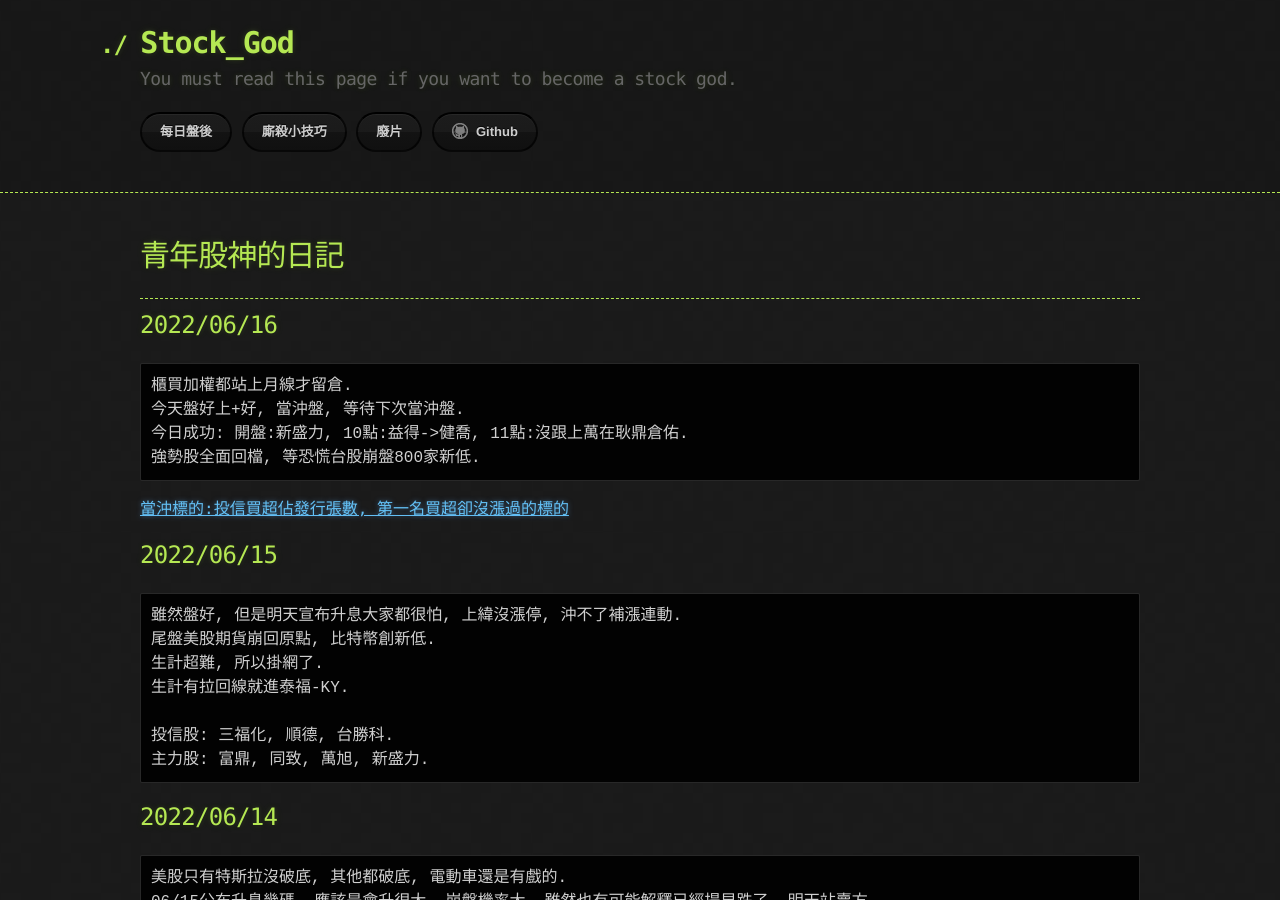
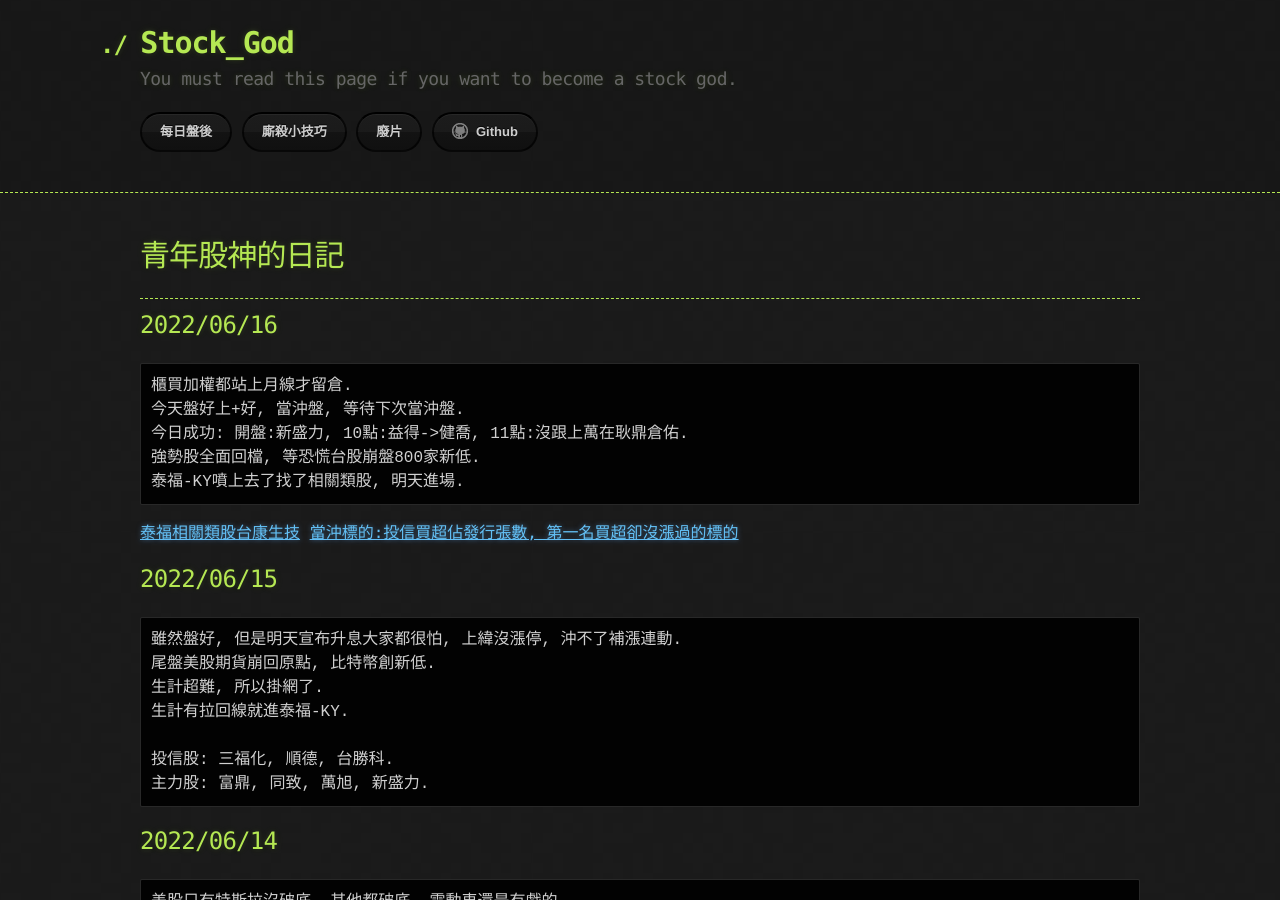
Before and after one commit to lepg5487/Stock_God, a Jekyll site: the page built from index.md, in a window 1280 px wide and 900 px high. Built offline with Jekyll 4.4.1, drawn with Linux system fonts in a browser that asks for light colours; our own code applies the rules of GitHub Pages for plain Markdown files.

Commit message:
Update index.md

````diff
--- a/index.md
+++ b/index.md
@@ -12,8 +12,11 @@ layout: testlayouts
 今天盤好上+好, 當沖盤, 等待下次當沖盤.
 今日成功: 開盤:新盛力, 10點:益得->健喬, 11點:沒跟上萬在耿鼎倉佑.
 強勢股全面回檔, 等恐慌台股崩盤800家新低.
-```
+泰福-KY噴上去了找了相關類股, 明天進場.
+```
+[泰福相關類股台康生技](http://www.genetinfo.com/trend/item/59417.html)
 [當沖標的:投信買超佔發行張數, 第一名買超卻沒漲過的標的](https://goodinfo.tw/tw/StockList.asp?RPT_TIME=&MARKET_CAT=%E7%86%B1%E9%96%80%E6%8E%92%E8%A1%8C&INDUSTRY_CAT=%E6%8A%95%E4%BF%A1%E8%B2%B7%E8%B6%85%E4%BD%94%E7%99%BC%E8%A1%8C%E5%BC%B5%E6%95%B8+%E2%80%93+%E7%95%B6%E6%97%A5%40%40%E6%8A%95%E4%BF%A1%E8%B2%B7%E8%B6%85%E4%BD%94%E7%99%BC%E8%A1%8C%E5%BC%B5%E6%95%B8%40%40%E6%8A%95%E4%BF%A1+%E2%80%93+%E7%95%B6%E6%97%A5)
+
 ## 2022/06/15
 
 ```
````
